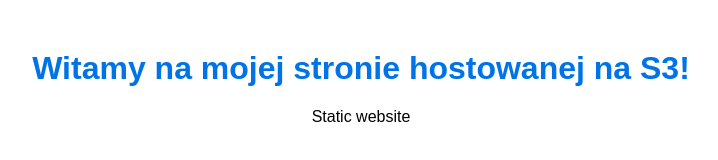
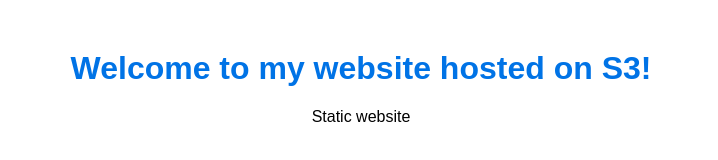
Before and after one commit to NawPete/Static-website-CICD, a plain HTML site: page S3/index.html in a window 1280 px wide. Shown: the whole page, without its empty margins (279-997 px from the left). Drawn offline with Linux system fonts and the light colour scheme.

Commit message:
Update index.html

```diff
--- a/S3/index.html
+++ b/S3/index.html
@@ -16,7 +16,7 @@
     </style>
 </head>
 <body>
-    <h1>Witamy na mojej stronie hostowanej na S3!</h1>
+    <h1>Welcome to my website hosted on S3!</h1>
     <p>Static website</p>
 </body>
 </html>
```
